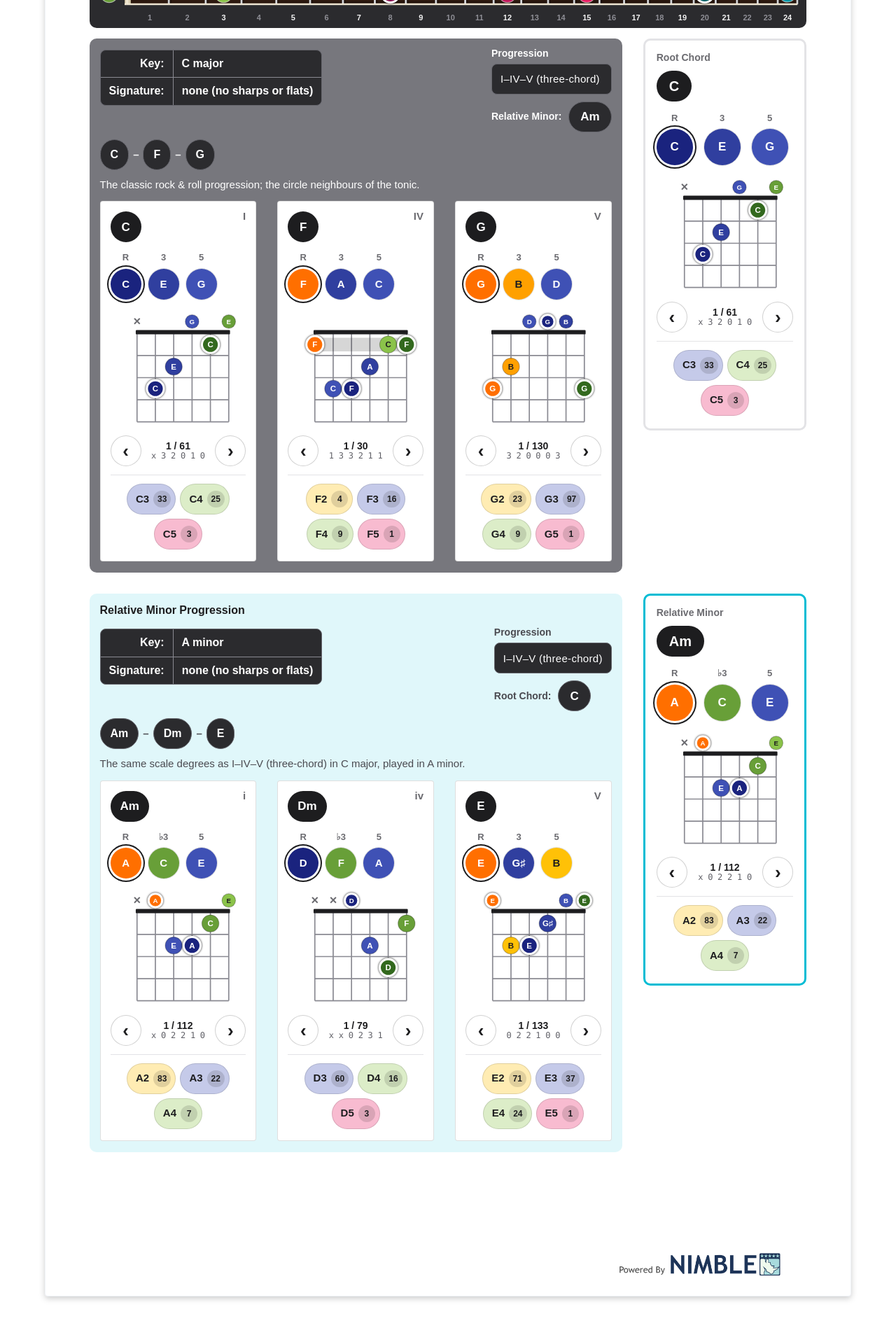
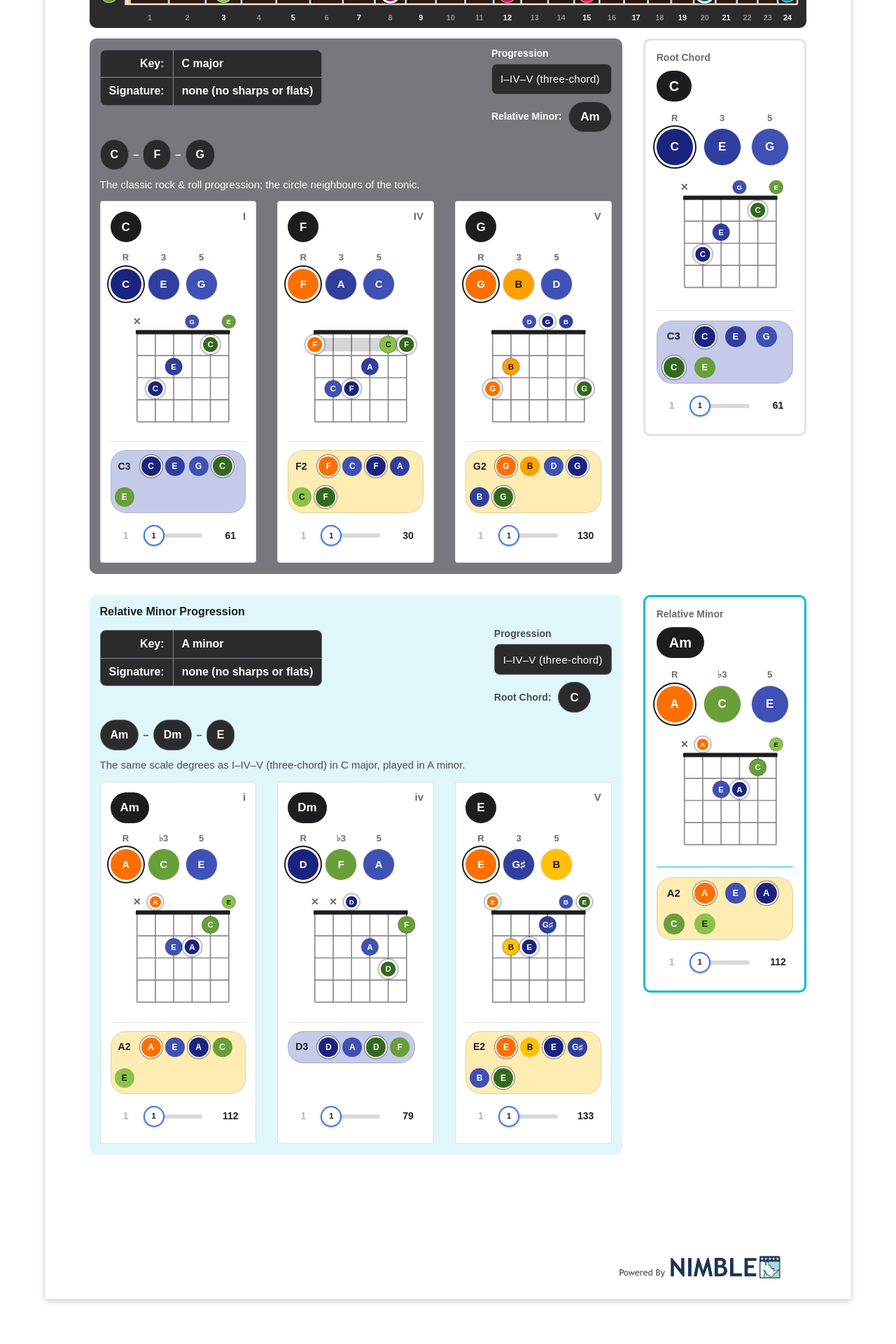
Before and after one commit to warblingwren/warblingwren.github.io, a Jekyll site: the page built from index.html, in a window 1280 px wide. Shown: the part 2900-4820 px from the top of the page at 70% size. Built offline with Jekyll 4.4.1, drawn with Linux system fonts in a browser that asks for light colours; some web fonts are replaced.

Commit message:
update:guitar layout

```diff
--- a/www/css/guitar-chords.css
+++ b/www/css/guitar-chords.css
@@ -16,6 +16,10 @@
   --gv-control-bg: #ffffff;
   --gv-control-border: rgba(0, 0, 0, 0.18);
   --gv-hit: 44px;                /* touch target */
+  --gv-track: rgba(0, 0, 0, 0.15);
+  --gv-track-fill: #3d7be8;      /* = --gd-focus */
+  --gv-track-h: 6px;
+  --gv-thumb: 30px;              /* visible thumb; the 44px rail is the touch target */
 }
 
 /* the diagram is a button: clicking shows the shape on the fretboard */
@@ -55,102 +59,90 @@
   color: var(--gd-label);
 }
 
-/* --- voicing browser: diagram · ‹ n / N › · bass-octave pills ------------------------------ */
+/* --- voicing browser: diagram · voicing row (.cd-octaves, as on the piano) · 1 —●— N slider ---------- */
 .gv { margin-top: 4px; }
 .gv-diagram .gd { margin-top: 8px; }
 
-.gv-step {
+/* voicing row: the pill and its hidden widest copy share one grid cell (constant height) */
+.cd-octaves.gv-voicing { display: grid; justify-items: start; align-items: start; }
+.gv-voicing > .cd-octave-pill { grid-area: 1 / 1; }
+.gv-voicing > .gv-ghost { visibility: hidden; pointer-events: none; }
+
+.gv-slider {
+  display: flex;
+  align-items: center;
+  gap: 4px;
+  margin-top: 10px;
+}
+/* the end numbers: tap 1 to step back, N to step forward */
+.gv-end {
+  appearance: none;
+  -webkit-appearance: none;
+  flex: 0 0 auto;
+  min-width: var(--gv-hit);
+  min-height: var(--gv-hit);
+  padding: 0 6px;
+  border: none;
+  border-radius: calc(var(--gv-hit) / 2);
+  background: transparent;
+  color: var(--gv-fg);
+  font: inherit;
+  font-size: 14px;
+  font-weight: 700;
+  cursor: pointer;
+  -webkit-tap-highlight-color: transparent;
+}
+.gv-end:hover { background: rgba(0, 0, 0, 0.06); }
+.gv-end:focus-visible { outline: 3px solid var(--gd-focus); outline-offset: -2px; }
+.gv-end:disabled { color: var(--gv-sub); opacity: 0.45; cursor: default; background: transparent; }
+
+/* the rail is the drag / click target (44px tall); the visible track is thin */
+.gv-rail {
+  position: relative;
+  flex: 1 1 auto;
+  min-width: 0;
+  height: var(--gv-hit);
+  margin: 0 14px;                /* room for the thumb at either end */
+  cursor: pointer;
+  touch-action: pan-y;           /* horizontal drags move the slider, vertical ones still scroll the page */
+  -webkit-tap-highlight-color: transparent;
+  outline: none;
+}
+.gv-track {
+  position: absolute;
+  top: 50%;
+  left: 0;
+  right: 0;
+  height: var(--gv-track-h);
+  margin-top: calc(var(--gv-track-h) / -2);
+  border-radius: calc(var(--gv-track-h) / 2);
+  background: var(--gv-track);
+}
+.gv-fill {
+  height: 100%;
+  border-radius: inherit;
+  background: var(--gv-track-fill);
+}
+.gv-thumb {
+  position: absolute;
+  top: 50%;
+  width: var(--gv-thumb);
+  height: var(--gv-thumb);
+  transform: translate(-50%, -50%);
   display: flex;
   align-items: center;
   justify-content: center;
-  gap: 6px;
-  max-width: 100%;               /* wider than the diagram so the fret pattern is never cut off */
-  margin: 6px auto 0;
-}
-.gv-arrow {
-  appearance: none;
-  -webkit-appearance: none;
-  flex: 0 0 var(--gv-hit);
-  width: var(--gv-hit);
-  height: var(--gv-hit);
-  padding: 0;
-  border: 1px solid var(--gv-control-border);
+  border: 2px solid var(--gv-track-fill);
   border-radius: 50%;
   background: var(--gv-control-bg);
-  color: var(--gv-fg);
-  font: inherit;
-  font-size: 26px;
-  font-weight: 700;
-  line-height: 1;
-  cursor: pointer;
-  -webkit-tap-highlight-color: transparent;
+  box-shadow: 0 1px 3px rgba(0, 0, 0, 0.3);
+  box-sizing: border-box;
+  pointer-events: none;
 }
-.gv-arrow:hover { border-color: var(--gv-fg); }
-.gv-arrow:focus-visible { outline: 3px solid var(--gd-focus); outline-offset: 2px; }
-.gv-arrow:disabled { opacity: 0.35; cursor: default; }
-
-.gv-info {
-  display: flex;
-  flex: 1 1 auto;
-  flex-direction: column;
-  align-items: center;
-  min-width: 0;
-  line-height: 1.15;
-}
-.gv-count { color: var(--gv-fg); font-size: 14px; font-weight: 700; white-space: nowrap; }
-.gv-frets {
-  max-width: 100%;
-  overflow: hidden;
-  letter-spacing: -0.02em;
-  color: var(--gv-sub);
-  font-family: SFMono-Regular, Menlo, Consolas, monospace;
-  font-size: 12px;
-  white-space: nowrap;
-  text-overflow: ellipsis;
-}
-
-.gv-octaves {
-  display: flex;
-  flex-wrap: wrap;
-  justify-content: center;
-  gap: 6px;
-  margin-top: 12px;
-  padding-top: 12px;
-  border-top: 1px solid var(--cd-border, rgba(0, 0, 0, 0.12));
-}
-.gv-oct {
-  appearance: none;
-  -webkit-appearance: none;
-  display: inline-flex;
-  align-items: center;
-  gap: 6px;
-  min-width: var(--gv-hit);
-  min-height: var(--gv-hit);
-  padding: 0 6px 0 12px;
-  border: 1px solid rgba(0, 0, 0, 0.12);
-  border-radius: calc(var(--gv-hit) / 2);
-  background: var(--gv-oct-bg, #eee);
-  color: var(--gv-fg);
-  font: inherit;
-  cursor: pointer;
-  -webkit-tap-highlight-color: transparent;
-}
-.gv-oct:hover { border-color: var(--gv-fg); }
-.gv-oct:focus-visible { outline: 3px solid var(--gd-focus); outline-offset: 2px; }
-.gv-oct.is-active { box-shadow: 0 0 0 3px var(--gd-focus); }
-.gv-oct-name { font-size: 15px; font-weight: 700; }
-.gv-oct-n {
-  min-width: 24px;
-  height: 24px;
-  padding: 0 6px;
-  border-radius: 12px;
-  background: rgba(0, 0, 0, 0.12);
-  font-size: 12px;
-  font-weight: 700;
-  line-height: 24px;
-  text-align: center;
-  box-sizing: border-box;
-}
+.gv-thumb-n { color: var(--gv-fg); font-size: 11px; font-weight: 700; line-height: 1; }
+.gv-rail.is-dragging { cursor: grabbing; }
+.gv-rail.is-dragging .gv-thumb { transform: translate(-50%, -50%) scale(1.1); }
+.gv-rail:focus-visible .gv-thumb { box-shadow: 0 0 0 3px var(--gd-focus); }
 
 /* =============================================================================
    BREAKPOINTS — keep at end of file
--- a/www/js/guitar-chords.js
+++ b/www/js/guitar-chords.js
@@ -8,8 +8,9 @@
 //                                   fretboard's own header badges (role shades, ring on the root)
 //   tone circle                  -> every place that tone occurs on the neck
 //   diagram                      -> the voicing in the diagram, on the fretboard
-//   ‹ › stepper                  -> the previous / next playable voicing (every one on the neck)
-//   octave pill (C2, C3 …)       -> the first voicing whose bass note is in that octave
+//   voicing row [C3 (C)(G)(C)(E)] -> label = that voicing on the fretboard, a circle = that one note
+//   1 ——●—— N slider             -> every playable voicing, nut to high frets: drag, click the rail,
+//                                   or tap 1 / N to step back / forward (arrow keys too)
 // Voicings are computed for the fretboard's current tuning and checked for playability (checkShape);
 // nothing unplayable is ever drawn.
 //
@@ -23,7 +24,7 @@ import { midiToNote, noteToMidi } from './piano-audio.js';
 import { textOn } from './piano.js';
 import { currentPanels } from './piano-chords.js';
 
-export const VERSION = 2;                 // 2: playableShapes, voicing stepper, badges show every occurrence
+export const VERSION = 3;                 // 3: voicing row + 1…N slider (neck order); 2: playableShapes, badges show every occurrence
 const SVG_NS = 'http://www.w3.org/2000/svg';
 
 // --- playability ------------------------------------------------------------------------------
@@ -119,8 +120,8 @@ export function firstPositionShape(strings, tones, { maxFret = 15 } = {}) {
 /**
  * Every playable voicing of the chord on the neck (checkShape rules), root in the bass.
  * Each shape also carries bass (MIDI of the lowest sounding note) and octave (its octave number).
- * Order: by bass note (low to high), then by scoreShape — so [0] is the first-position shape and the
- * shapes of one bass octave sit together.
+ * Order: along the neck — by the lowest fretted fret (open-only shapes first), then the highest, then
+ * scoreShape — so the list runs from the nut up the fretboard.
  */
 export function playableShapes(strings, tones, { maxFret = 24 } = {}) {
   const out = [];
@@ -128,7 +129,7 @@ export function playableShapes(strings, tones, { maxFret = 24 } = {}) {
     const bass = Math.min(...shape.frets.map((f, i) => (f >= 0 ? strings[i] + f : Infinity)));
     out.push({ ...shape, bass, octave: Math.floor(bass / 12) - 1, score: scoreShape(shape) });
   });
-  return out.sort((a, b) => a.bass - b.bass || a.score - b.score);
+  return out.sort((a, b) => a.low - b.low || a.high - b.high || a.score - b.score);
 }
 
 /**
@@ -373,7 +374,9 @@ export async function renderGuitarProgressions(opts = {}) {
     card?.classList.add('border-primary');
   }
 
-  // Voicing browser: diagram (click = show it) · ‹ n / N › stepper · one pill per bass octave
+  // Voicing browser: diagram (click = show it) · the voicing as a piano-style row [C3 (C)(G)(C)(E)…] ·
+  // a 1 … N slider (drag, click the track, or tap 1 / N to step back / forward) when there is more than one.
+  // Voicings run from the nut up the neck (playableShapes order), so sliding moves along the fretboard.
   function voicings(chord, label, card) {
     const { list, start } = shapesOf(chord);
     const box = el('div', 'gv');
@@ -383,65 +386,151 @@ export async function renderGuitarProgressions(opts = {}) {
     }
     let idx = start;
     const slot = el('div', 'gv-diagram');
-    const step = el('div', 'gv-step');
-    const prev = el('button', 'gv-arrow', '‹');
-    const next = el('button', 'gv-arrow', '›');
-    prev.type = 'button'; next.type = 'button';
-    prev.setAttribute('aria-label', `Previous ${chord.name} voicing`);
-    next.setAttribute('aria-label', `Next ${chord.name} voicing`);
-    const info = el('div', 'gv-info');
-    info.setAttribute('aria-live', 'polite');
-    const count = el('span', 'gv-count');
-    const frets = el('span', 'gv-frets');
-    info.append(count, frets);
-    step.append(prev, info, next);
-    if (list.length < 2) { prev.disabled = true; next.disabled = true; }
+    const row = el('div', 'cd-octaves gv-voicing');   // same component as the piano octave rows
+    row.setAttribute('role', 'group');
+    row.setAttribute('aria-label', `${chord.name} voicing on the guitar`);
+    const octaveColors = piano.octaveColors();
+    let diag = null;
+    let pill = null;
 
-    const octs = el('div', 'gv-octaves');
-    octs.setAttribute('role', 'group');
-    octs.setAttribute('aria-label', `${chord.name} voicings by bass octave`);
-    const octaveColors = piano.octaveColors();
-    const pills = new Map();                       // octave -> button
-    for (const sh of list) {
-      if (pills.has(sh.octave)) { pills.get(sh.octave).count += 1; continue; }
-      const b = el('button', 'gv-oct');
-      b.type = 'button';
+    const posOf = (s) => ({ string: s.string, fret: s.fret, spelled: s.spelled, rank: s.rank, interval: s.interval });
+    const where = (s) => (s.fret === 0 ? `string ${s.string} open` : `string ${s.string}, fret ${s.fret}`);
+    function showShape(trigger) {
+      const sh = list[idx];
+      show(voicing(sh, chord).map(posOf), `${chord.name} · voicing ${idx + 1} of ${list.length} · ${fretText(sh)}`,
+        chord.name, [trigger, diag, pill, card]);
+      card?.classList.add('border-primary');
+    }
+    // the voicing, exactly like a piano octave row: label = the bass note, one circle per sounding string (low -> high)
+    function buildPill(sh) {
+      const v = voicing(sh, chord).sort((x, y) => x.midi - y.midi || x.i - y.i);
+      const pill = el('div', 'cd-octave-pill');
+      pill.setAttribute('role', 'group');
+      pill.setAttribute('aria-label', `${chord.name} voicing ${idx + 1}: ${v.map((s) => s.note).join(', ')}`);
       const oc = octaveColors.get(sh.octave);
-      if (oc) b.style.setProperty('--gv-oct-bg', oc.light);
-      b.count = 1;
-      const first = list.indexOf(sh);
-      b.addEventListener('click', () => select(first, true));
-      pills.set(sh.octave, b);
-      octs.append(b);
+      if (oc) pill.style.setProperty('--cd-octave-bg', oc.light);
+      const lab = el('button', 'cd-octave-label', `${chord.rootName}${sh.octave}`);
+      lab.type = 'button';
+      lab.title = `${chord.name}: ${fretText(sh)}`;
+      lab.setAttribute('aria-label', `Show ${chord.name} voicing ${idx + 1} of ${list.length} on the fretboard: ${fretText(sh)}`);
+      lab.addEventListener('click', () => showShape(lab));
+      pill.append(lab);
+      for (const s of v) {
+        const b = el('button', 'cd-octave-note');
+        b.type = 'button';
+        b.title = `${s.interval}: ${s.note} — ${where(s)}`;
+        b.setAttribute('aria-label', `Show ${s.spelled} (${s.interval}) — ${s.note} on ${where(s)}`);
+        const dot = el('span', `cd-octave-dot${s.rank === 0 ? ' is-root' : ''}`, s.spelled);
+        const colour = colourOf(s.note, s.rank);
+        dot.style.setProperty('--cd-dot-bg', colour);
+        dot.style.setProperty('--cd-dot-fg', textOn(colour));
+        b.append(dot);
+        b.addEventListener('click', () => {
+          show([posOf(s)], `${s.note} (${s.interval} of ${chord.name}) · ${where(s)}`, chord.name, [b, card]);
+          card?.classList.add('border-primary');
+        });
+        pill.append(b);
+      }
+      return pill;
     }
-    for (const [oct, b] of pills) {
-      b.append(el('span', 'gv-oct-name', `${chord.rootName}${oct}`), el('span', 'gv-oct-n', String(b.count)));
-      b.setAttribute('aria-label', `${b.count} ${chord.name} voicing${b.count > 1 ? 's' : ''} with the bass ${chord.rootName}${oct} — show the first`);
-      b.title = `${b.count} voicing${b.count > 1 ? 's' : ''} with ${chord.rootName}${oct} in the bass`;
+    // A hidden copy of the voicing with the most strings sits in the same grid cell, so the row keeps one
+    // height for every voicing and the slider under it never moves while it is dragged.
+    const widest = list.reduce((a, b) => (b.sounding > a.sounding ? b : a), list[0]);
+    function renderRow(sh) {
+      pill = buildPill(sh);
+      const ghost = buildPill(widest);
+      ghost.classList.add('gv-ghost');
+      ghost.setAttribute('aria-hidden', 'true');
+      ghost.inert = true;
+      ghost.querySelectorAll('button').forEach((b) => { b.tabIndex = -1; });
+      row.replaceChildren(pill, ghost);
     }
 
-    let diag = null;
-    function showShape(trigger) {
+    // --- slider: [1] ——●—— [N] ---------------------------------------------------------------------
+    let slider = null;
+    let setThumb = () => {};
+    if (list.length > 1) {
+      const n = list.length;
+      slider = el('div', 'gv-slider');
+      const first = el('button', 'gv-end', '1');
+      const last = el('button', 'gv-end', String(n));
+      first.type = 'button'; last.type = 'button';
+      first.setAttribute('aria-label', `Previous ${chord.name} voicing (toward voicing 1)`);
+      last.setAttribute('aria-label', `Next ${chord.name} voicing (toward voicing ${n})`);
+      const rail = el('div', 'gv-rail');
+      rail.tabIndex = 0;
+      rail.setAttribute('role', 'slider');
+      rail.setAttribute('aria-label', `${chord.name} voicing`);
+      rail.setAttribute('aria-valuemin', '1');
+      rail.setAttribute('aria-valuemax', String(n));
+      const track = el('div', 'gv-track');
+      const fill = el('div', 'gv-fill');
+      const thumb = el('div', 'gv-thumb');
+      const num = el('span', 'gv-thumb-n');
+      thumb.append(num);
+      track.append(fill);
+      rail.append(track, thumb);
+      slider.append(first, rail, last);
+      setThumb = () => {
+        const pct = `${(idx / (n - 1)) * 100}%`;
+        thumb.style.left = pct;
+        fill.style.width = pct;
+        num.textContent = String(idx + 1);
+        rail.setAttribute('aria-valuenow', String(idx + 1));
+        rail.setAttribute('aria-valuetext', `voicing ${idx + 1} of ${n}: ${fretText(list[idx])}`);
+        first.disabled = idx === 0;
+        last.disabled = idx === n - 1;
+      };
+      first.addEventListener('click', () => select(idx - 1, true));
+      last.addEventListener('click', () => select(idx + 1, true));
+      // drag / click on the rail; the fretboard follows, one redraw per frame
+      let raf = 0;
+      const at = (clientX) => {
+        const r = track.getBoundingClientRect();
+        const t = r.width ? (clientX - r.left) / r.width : 0;
+        return Math.round(Math.min(1, Math.max(0, t)) * (n - 1));
+      };
+      const move = (clientX) => {
+        const i = at(clientX);
+        if (i === idx) return;
+        select(i, false);
+        cancelAnimationFrame(raf);
+        raf = requestAnimationFrame(() => showShape(null));
+      };
+      rail.addEventListener('pointerdown', (e) => {
+        if (e.button !== 0) return;
+        rail.setPointerCapture?.(e.pointerId);
+        rail.classList.add('is-dragging');
+        const i = at(e.clientX);
+        select(i, false);
+        showShape(null);
+      });
+      rail.addEventListener('pointermove', (e) => { if (rail.classList.contains('is-dragging')) move(e.clientX); });
+      const end = (e) => { rail.classList.remove('is-dragging'); rail.releasePointerCapture?.(e.pointerId); };
+      rail.addEventListener('pointerup', end);
+      rail.addEventListener('pointercancel', end);
+      rail.addEventListener('keydown', (e) => {
+        const step = { ArrowLeft: -1, ArrowDown: -1, ArrowRight: 1, ArrowUp: 1, PageDown: -10, PageUp: 10 }[e.key];
+        if (step) select(Math.min(n - 1, Math.max(0, idx + step)), true);
+        else if (e.key === 'Home') select(0, true);
+        else if (e.key === 'End') select(n - 1, true);
+        else return;
+        e.preventDefault();
+      });
+    }
+
+    function select(i, toFretboard) {
+      idx = Math.min(list.length - 1, Math.max(0, i));
       const sh = list[idx];
-      show(voicing(sh, chord).map((s) => ({ string: s.string, fret: s.fret, spelled: s.spelled, rank: s.rank, interval: s.interval })),
-        `${chord.name} · voicing ${idx + 1} of ${list.length} · ${fretText(sh)}`, chord.name, [trigger, diag, pills.get(sh.octave), card]);
-      card?.classList.add('border-primary');
-    }
-    function select(i, toFretboard) {
-      idx = (i + list.length) % list.length;
-      const sh = list[idx];
-      const meta = `voicing ${idx + 1} of ${list.length}`;
-      diag = diagram(chord, sh, (btn) => showShape(btn), meta);
+      diag = diagram(chord, sh, (btn) => showShape(btn), `voicing ${idx + 1} of ${list.length}`);
       slot.replaceChildren(diag);
-      count.textContent = `${idx + 1} / ${list.length}`;
-      frets.textContent = fretText(sh);
+      renderRow(sh);
+      setThumb();
       if (toFretboard) showShape(null);
     }
-    prev.addEventListener('click', () => select(idx - 1, true));
-    next.addEventListener('click', () => select(idx + 1, true));
     select(idx, false);
-    box.append(slot, step, octs);
-    box.firstShape = () => list[start];
+    box.append(slot, row);
+    if (slider) box.append(slider);
     return box;
   }
 
```
